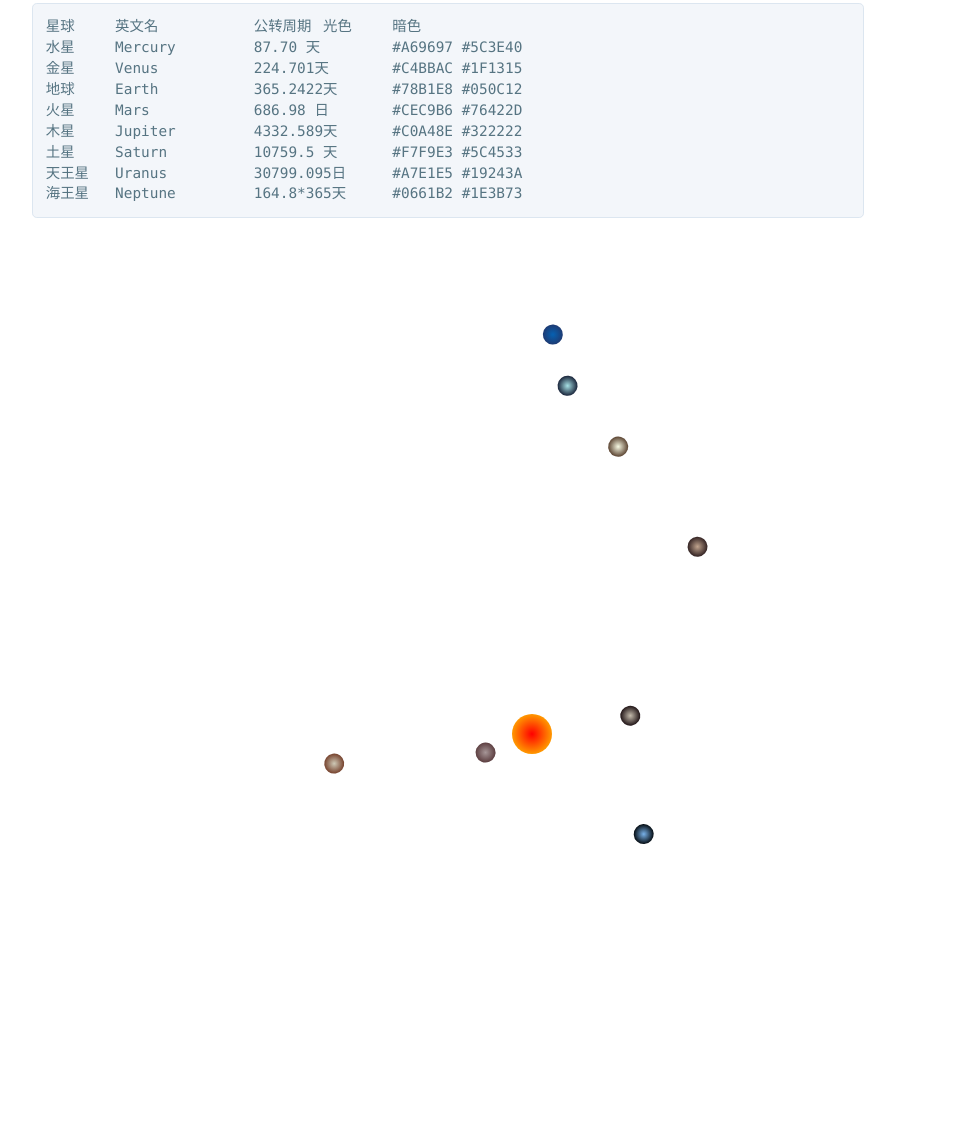
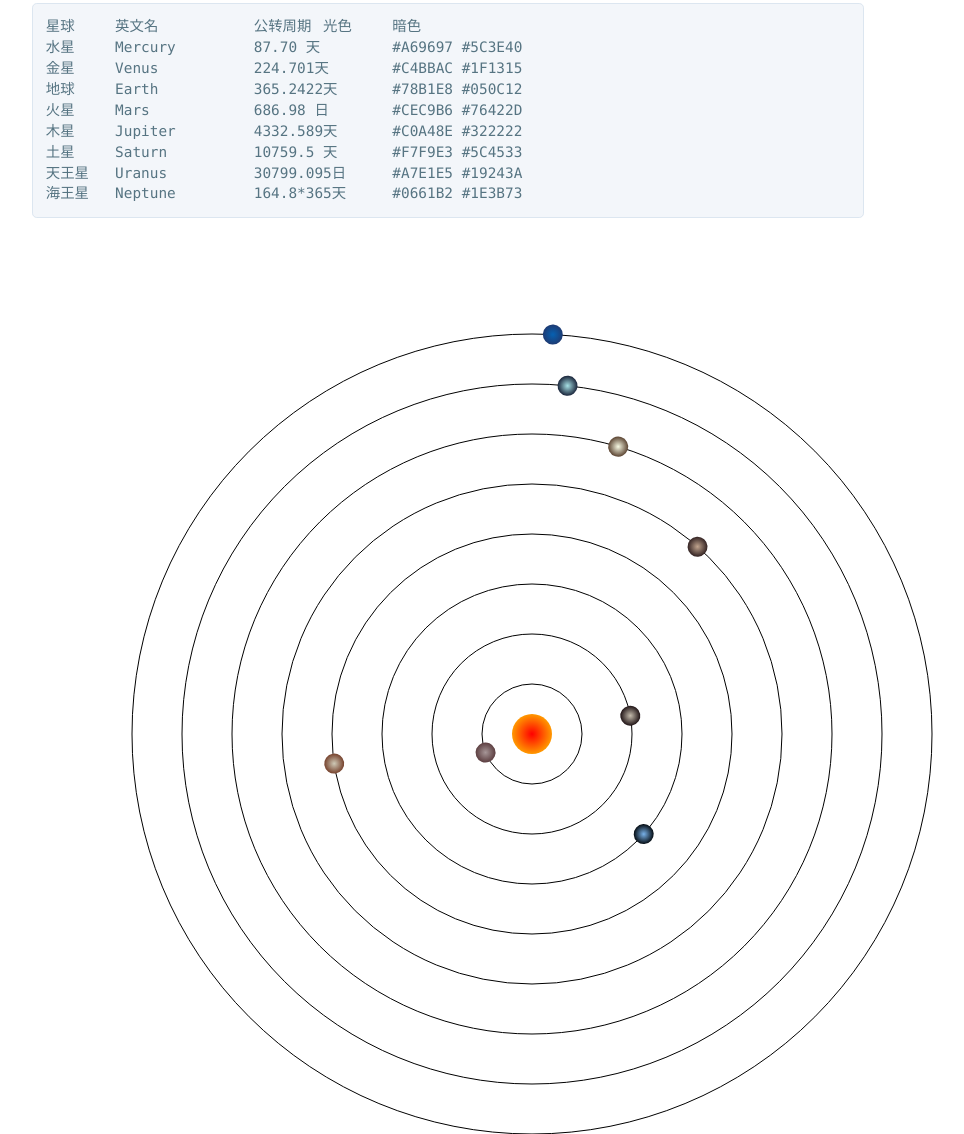
Before and after one commit to damys/damys.github.io, a plain HTML site: page index.html in a window 1280 px wide. Shown: the part 355-1489 px from the top of the page, without its empty margins (192-1156 px from the left). Drawn offline with nearby package versions, Linux system fonts and the light colour scheme.

Commit message:
Update index.html

```diff
--- a/index.html
+++ b/index.html
@@ -42,7 +42,7 @@
 					cxt.arc(500,500,(i+1)*50,0,Math.PI*360,false);
 					cxt.closePath();
 					//设置笔触的颜色
-					cxt.strokeStyle="#fff";
+					cxt.strokeStyle="#000";
 					cxt.stroke();
 				}
 
```
